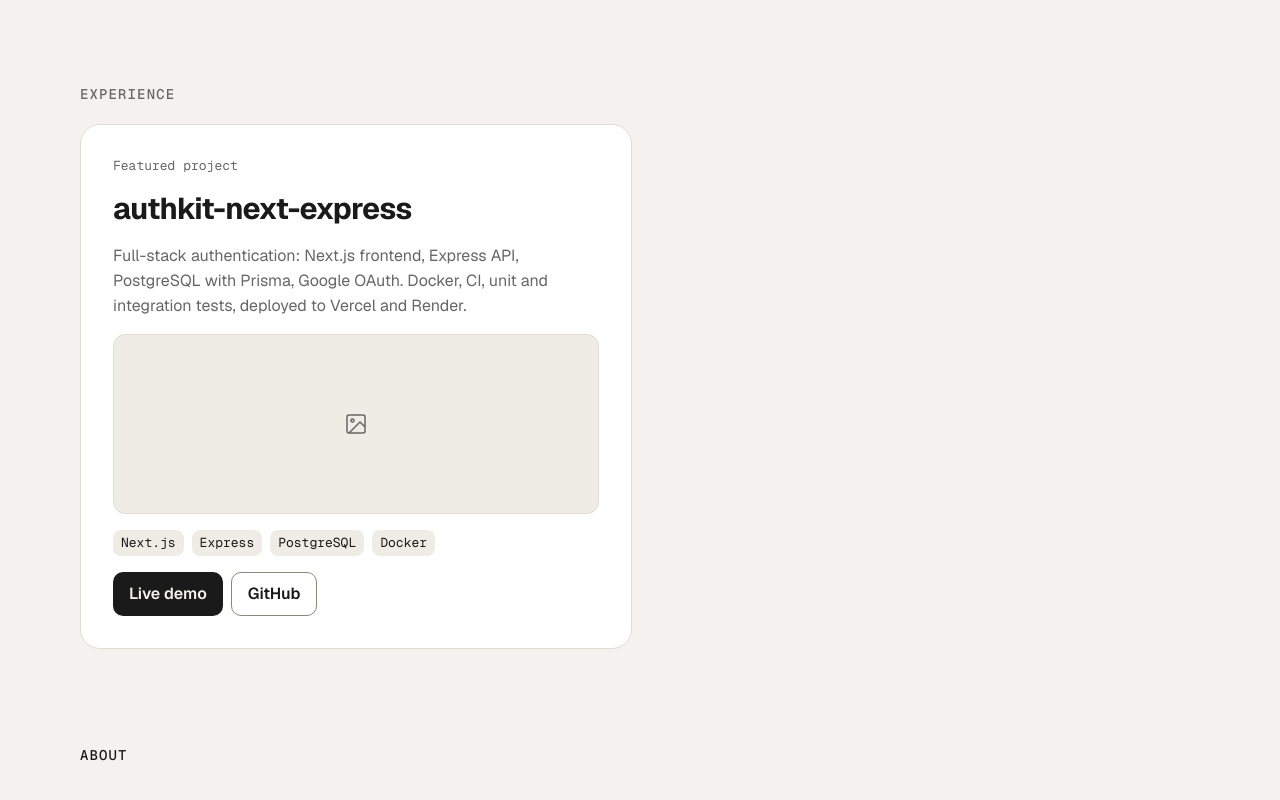
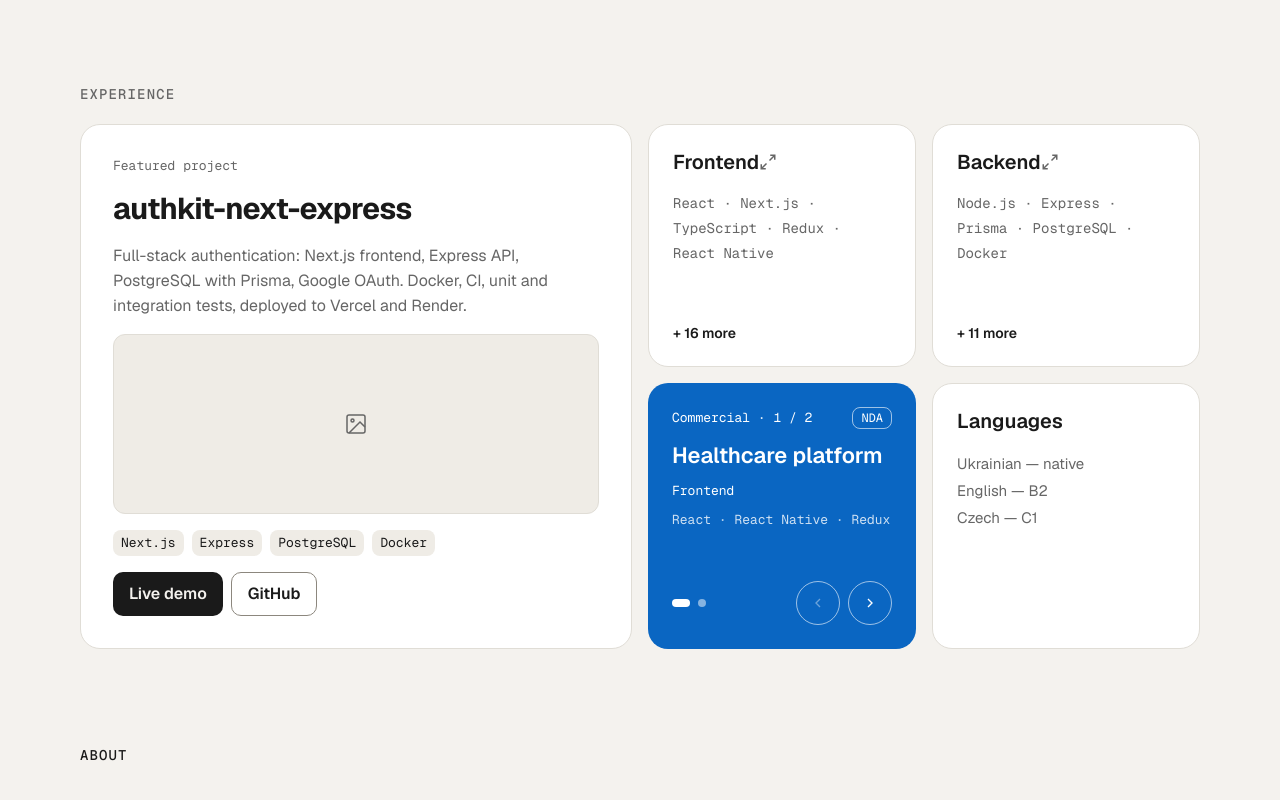
Before and after one commit to Oleksandr-Perekhrest/portfolio-next, a Next.js app: page /en in a window 1280 px wide. Shown: the part 576-1376 px from the top of the page. Built offline with nearby package versions, Linux system fonts and the light colour scheme.

Commit message:
feat: add tech tiles, commercial gallery and languages card

```diff
--- a/messages/en.json
+++ b/messages/en.json
@@ -63,6 +63,8 @@
       "label": "Commercial · {current} / {total}",
       "nda": "NDA",
       "ndaHint": "Under NDA: no company names or screenshots",
+      "prev": "Previous",
+      "next": "Next",
       "items": {
         "healthcare": "Healthcare platform",
         "hr": "Internal HR system"
--- a/messages/uk.json
+++ b/messages/uk.json
@@ -63,6 +63,8 @@
       "label": "Комерційний досвід · {current} / {total}",
       "nda": "NDA",
       "ndaHint": "Під NDA: без назв компаній і скриншотів",
+      "prev": "Попередній",
+      "next": "Наступний",
       "items": {
         "healthcare": "Медична платформа",
         "hr": "Внутрішня HR-система"
--- /dev/null
+++ b/src/components/experience/CommercialGallery/CommercialGallery.module.scss
@@ -0,0 +1,85 @@
+// local dependencies
+@use "styles" as *;
+
+.card {
+    display: flex;
+    flex-direction: column;
+    gap: var(--space-3);
+    padding: var(--space-6);
+    border-radius: var(--radius-xl);
+    background: var(--color-accent);
+    color: var(--color-on-accent);
+}
+
+.topRow {
+    display: flex;
+    justify-content: space-between;
+    align-items: center;
+}
+
+.label {
+    font-family: var(--font-mono);
+    font-size: 13px;
+    line-height: 1;
+}
+
+.nda {
+    display: inline-flex;
+    align-items: center;
+    padding: 4px var(--space-2);
+    border-radius: var(--radius-sm);
+    border: 1px solid
+        color-mix(in srgb, var(--color-on-accent) 60%, transparent);
+    font-family: var(--font-mono);
+    font-size: 12px;
+    line-height: 1;
+    cursor: default;
+}
+
+.ndaHidden {
+    @include visually-hidden;
+}
+
+.domain {
+    font-size: 22px;
+    font-weight: 600;
+    line-height: 1.3;
+}
+
+.role {
+    font-family: var(--font-mono);
+    font-size: 13px;
+}
+
+.stack {
+    font-family: var(--font-mono);
+    font-size: 13px;
+    color: color-mix(in srgb, var(--color-on-accent) 80%, transparent);
+}
+
+.bottomRow {
+    display: flex;
+    justify-content: space-between;
+    align-items: center;
+    margin-top: auto;
+}
+
+.dots {
+    display: flex;
+    align-items: center;
+    gap: var(--space-2);
+}
+
+.dot {
+    width: 8px;
+    height: 8px;
+    border-radius: var(--radius-full);
+    background: color-mix(in srgb, var(--color-on-accent) 50%, transparent);
+}
+
+.dotActive {
+    width: 18px;
+    height: 8px;
+    border-radius: var(--radius-full);
+    background: var(--color-on-accent);
+}
--- /dev/null
+++ b/src/components/experience/CommercialGallery/CommercialGallery.tsx
@@ -0,0 +1,62 @@
+"use client";
+
+// outsource dependencies
+import { useTranslations } from "next-intl";
+
+// local dependencies
+import { useGallery } from "../useGallery";
+import GalleryNav from "../GalleryNav/GalleryNav";
+import styles from "./CommercialGallery.module.scss";
+import { commercial, roleLabels } from "@/content/commercial";
+
+export default function CommercialGallery() {
+    const t = useTranslations("Experience");
+    const count = commercial.length;
+    const { index, canPrev, canNext, prev, next } = useGallery(count);
+    const item = commercial[index] ?? commercial[0];
+
+    if (!item) return null;
+
+    return (
+        <div className={styles.card}>
+            <div className={styles.topRow}>
+                <span className={styles.label} aria-live="polite">
+                    {t("commercial.label", {
+                        current: index + 1,
+                        total: count,
+                    })}
+                </span>
+                <span className={styles.nda} title={t("commercial.ndaHint")}>
+                    {t("commercial.nda")}
+                    <span className={styles.ndaHidden}>
+                        {t("commercial.ndaHint")}
+                    </span>
+                </span>
+            </div>
+            <p className={styles.domain}>{t(`commercial.items.${item.id}`)}</p>
+            <p className={styles.role}>{roleLabels[item.role]}</p>
+            <p className={styles.stack}>{item.stack.join(" · ")}</p>
+            <div className={styles.bottomRow}>
+                <div className={styles.dots} aria-hidden="true">
+                    {Array.from({ length: count }, (_, i) => (
+                        <span
+                            key={i}
+                            className={
+                                i === index ? styles.dotActive : styles.dot
+                            }
+                        />
+                    ))}
+                </div>
+                <GalleryNav
+                    tone="onAccent"
+                    prevLabel={t("commercial.prev")}
+                    nextLabel={t("commercial.next")}
+                    canPrev={canPrev}
+                    canNext={canNext}
+                    onPrev={prev}
+                    onNext={next}
+                />
+            </div>
+        </div>
+    );
+}
--- a/src/components/experience/Experience/Experience.tsx
+++ b/src/components/experience/Experience/Experience.tsx
@@ -2,8 +2,11 @@
 import { useTranslations } from "next-intl";
 
 // local dependencies
+import TechTile from "../TechTile/TechTile";
 import styles from "./Experience.module.scss";
+import LanguagesCard from "../LanguagesCard/LanguagesCard";
 import ProjectGallery from "../ProjectGallery/ProjectGallery";
+import CommercialGallery from "../CommercialGallery/CommercialGallery";
 
 export default function Experience() {
     const t = useTranslations("Experience");
@@ -13,6 +16,10 @@ export default function Experience() {
             <h2 className={styles.title}>{t("title")}</h2>
             <div className={styles.grid}>
                 <ProjectGallery />
+                <TechTile area="frontend" />
+                <TechTile area="backend" />
+                <CommercialGallery />
+                <LanguagesCard />
             </div>
         </section>
     );
--- /dev/null
+++ b/src/components/experience/LanguagesCard/LanguagesCard.module.scss
@@ -0,0 +1,29 @@
+// local dependencies
+@use "styles" as *;
+
+.card {
+    display: flex;
+    flex-direction: column;
+    gap: var(--space-4);
+    padding: var(--space-6);
+    border-radius: var(--radius-xl);
+    border: 1px solid var(--color-line);
+    background: var(--color-surface);
+}
+
+.title {
+    @include text(card-title);
+}
+
+.list {
+    list-style: none;
+    padding: 0;
+    margin: 0;
+    font-size: 15px;
+    line-height: 1.8;
+    color: var(--color-muted);
+}
+
+.item {
+    font-size: 15px;
+}
--- /dev/null
+++ b/src/components/experience/LanguagesCard/LanguagesCard.tsx
@@ -0,0 +1,25 @@
+// outsource dependencies
+import { useTranslations } from "next-intl";
+
+// local dependencies
+import { languages } from "@/content/languages";
+import styles from "./LanguagesCard.module.scss";
+
+export default function LanguagesCard() {
+    const t = useTranslations("Experience");
+
+    return (
+        <div className={styles.card}>
+            <h3 className={styles.title}>{t("languages.title")}</h3>
+            <ul className={styles.list}>
+                {languages.map(({ code, level }) => (
+                    <li key={code} className={styles.item}>
+                        {t(`languages.${code}`)}
+                        {" — "}
+                        {level === "native" ? t("languages.native") : level}
+                    </li>
+                ))}
+            </ul>
+        </div>
+    );
+}
--- /dev/null
+++ b/src/components/experience/TechTile/TechTile.module.scss
@@ -0,0 +1,66 @@
+// local dependencies
+@use "styles" as *;
+
+.tile {
+    display: flex;
+    flex-direction: column;
+    gap: var(--space-4);
+    width: 100%;
+    height: 100%;
+    padding: var(--space-6);
+    border-radius: var(--radius-xl);
+    border: 1px solid var(--color-line);
+    background: var(--color-surface);
+    text-align: left;
+    font-family: inherit;
+    color: var(--color-ink);
+    cursor: pointer;
+    transition:
+        transform var(--duration-base) cubic-bezier(0.2, 0, 0, 1),
+        box-shadow var(--duration-base) cubic-bezier(0.2, 0, 0, 1);
+
+    @include focus-ring;
+
+    &:hover {
+        transform: translateY(-3px);
+        box-shadow: var(--shadow-hover);
+        border-color: var(--color-line-strong);
+    }
+
+    @media (prefers-reduced-motion: reduce) {
+        transition: none;
+
+        &:hover {
+            transform: none;
+        }
+    }
+}
+
+.topRow {
+    display: flex;
+    justify-content: space-between;
+    align-items: center;
+}
+
+.title {
+    @include text(card-title);
+}
+
+.icon {
+    flex-shrink: 0;
+    color: var(--color-muted);
+}
+
+.summary {
+    font-family: var(--font-mono);
+    font-size: 14px;
+    line-height: 1.8;
+    color: var(--color-muted);
+}
+
+.more {
+    margin-top: auto;
+    font-size: 14px;
+    font-weight: 600;
+    color: var(--color-ink);
+}
--- /dev/null
+++ b/src/components/experience/TechTile/TechTile.tsx
@@ -0,0 +1,46 @@
+"use client";
+
+// outsource dependencies
+import { useTranslations } from "next-intl";
+
+// local dependencies
+import styles from "./TechTile.module.scss";
+import { getTileSummary } from "@/content/tech";
+
+type TechTileProps = {
+    area: "frontend" | "backend";
+    onOpen?: () => void;
+};
+
+export default function TechTile({ area, onOpen }: TechTileProps) {
+    const t = useTranslations("Experience");
+    const { names, restCount } = getTileSummary(area);
+    const title = area === "frontend" ? "Frontend" : "Backend";
+
+    return (
+        <button
+            type="button"
+            className={styles.tile}
+            aria-label={t("showAll", { area: title })}
+            onClick={onOpen}
+        >
+            <div className={styles.topRow}>
+                <span className={styles.title}>{title}</span>
+                <svg
+                    aria-hidden
+                    width={18}
+                    height={18}
+                    viewBox="0 0 24 24"
+                    fill="none"
+                    stroke="currentColor"
+                    strokeWidth={2}
+                    className={styles.icon}
+                >
+                    <path d="M15 3h6v6M9 21H3v-6M21 3l-7 7M3 21l7-7" />
+                </svg>
+            </div>
+            <p className={styles.summary}>{names.join(" · ")}</p>
+            <p className={styles.more}>{t("more", { count: restCount })}</p>
+        </button>
+    );
+}
```
